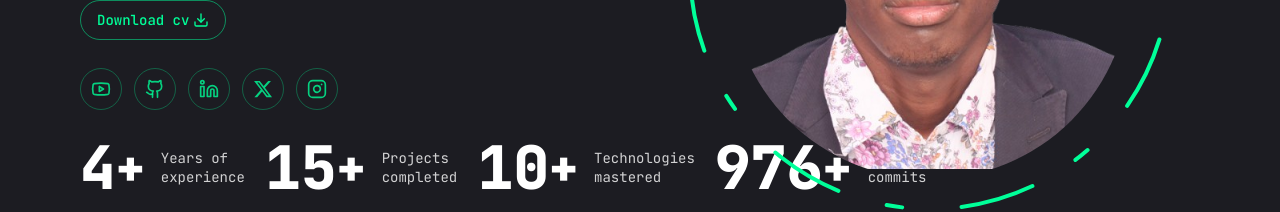
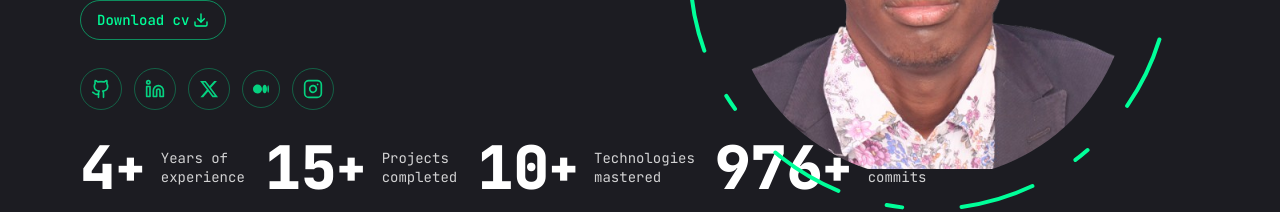
Before and after one commit to hillaryoyaro/porfolio, a Next.js app: page / in a window 1280 px wide. Shown: the part 403-615 px from the top of the page. Built offline with nearby package versions, Linux system fonts and the light colour scheme.

Commit message:
update social links

```diff
--- a/components/SocialLinks.tsx
+++ b/components/SocialLinks.tsx
@@ -1,15 +1,10 @@
 import { Facebook, Github, Instagram, Linkedin, Twitter, Youtube } from "lucide-react";
-import { FaXTwitter } from 'react-icons/fa6'; // X (Twitter rebrand)
+import { FaXTwitter ,FaMedium} from 'react-icons/fa6'; // X (Twitter rebrand)
 import Link from "next/link";
 import React from "react";
 
 const socialData = [
-  {
-    title: "Youtube",
-    icon: <Youtube width={20} height={20} />,
-    link: "https://youtube.com/@hillaryoyaro", // replace with your actual YouTube
-  },
-  {
+   {
     title: "Github",
     icon: <Github width={20} height={20} />,
     link: "https://github.com/hillaryoyaro",
@@ -24,10 +19,15 @@ const socialData = [
     icon: <FaXTwitter size={20} />,
     link: "https://twitter.com/hillaryoyaroh",
   },
+   {
+    title: "Medium",
+    icon: <FaMedium width={20} height={20} />,
+    link: "https://medium.com/@hillaryoyaroh", // replace with your actual Medium
+  },
   {
     title: "Instagram",
     icon: <Instagram width={20} height={20} />,
-    link: "https://instagram.com/hillaryoyaro", // update this
+    link: "https://instagram.com/hillaryoyaroh", // update this
   },
 ];
 
```
